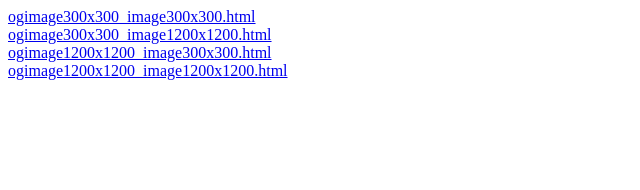
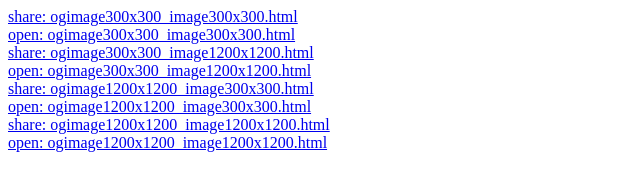
Before and after one commit to Octane/test-facebook-sharing, a plain HTML site: page index.html in a window 1280 px wide. Shown: the whole page, without its empty margins (0-640 px from the left). Drawn offline with Linux system fonts and the light colour scheme.

Commit message:
add links for files

```diff
--- a/index.html
+++ b/index.html
@@ -9,7 +9,14 @@
             var host = 'http://octane.github.io/test-facebook-sharing/';
 
             function template(file) {
-                return '<div><a href="http://www.facebook.com/sharer.php?s=100&p[url]=' + encodeURIComponent(host + file) + '" target="_blank">' + file + '</a><div>';
+                return [
+                    '<div>',
+                        '<a href="http://www.facebook.com/sharer.php?s=100&p[url]=' + encodeURIComponent(host + file) + '" target="_blank">share: ' + file + '</a>',
+                    '</div>',
+                    '<div>',
+                        '<a href="' + host + file + '" target="_blank">open: ' + file + '</a>',
+                    '<div>'
+                ].join('');
             }
 
             [
```
Also changed, not shown: ogimage1200x1200_image1200x1200.html (+1 -0 lines), ogimage1200x1200_image300x300.html (+1 -0 lines), ogimage300x300_image1200x1200.html (+1 -0 lines), ogimage300x300_image300x300.html (+1 -0 lines).
